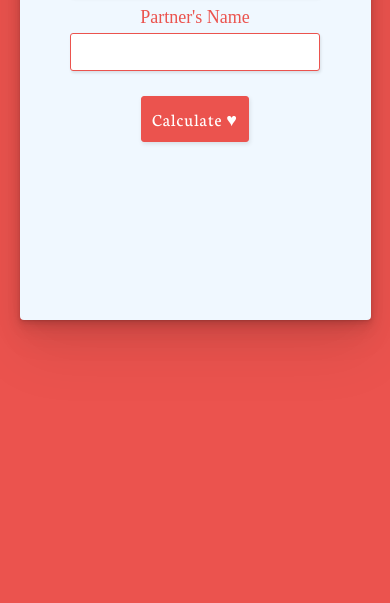
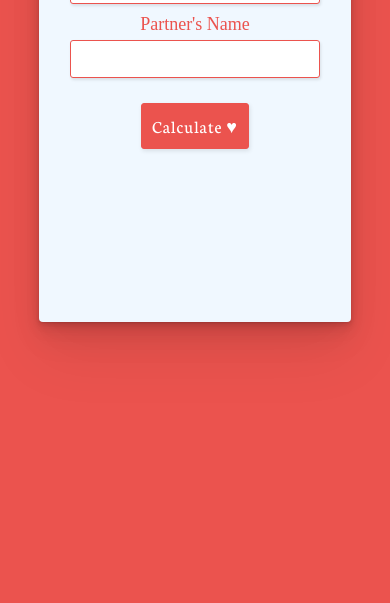
Before and after one commit to manju1807/Love-calculator, a plain HTML site: page index.html in a window 390 px wide. Shown: the part 241-844 px from the top of the page. Drawn offline with Linux system fonts and the light colour scheme.

Commit message:
Update style.css

```diff
--- a/style.css
+++ b/style.css
@@ -119,7 +119,8 @@ label {
 
 @media only screen and (max-width: 600px) {
   .container {
-    width: 90%;
+    width: 80%;
     height: auto;
+    margin-top:4%;
   }
 }
```
